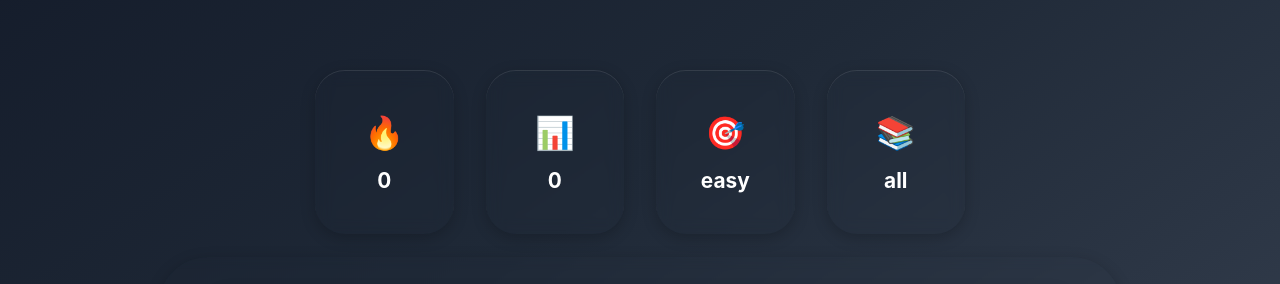
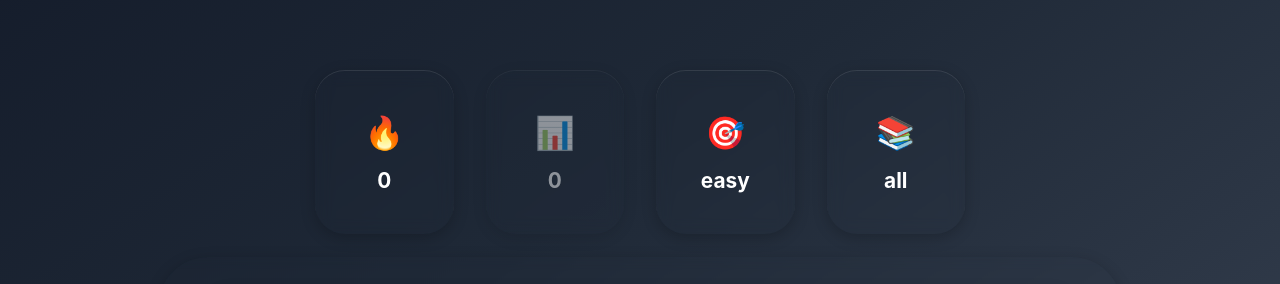
Before and after one commit to robertoandino/challenge-me, a React (Vite) app: page / in a window 1280 px wide. Shown: the part 283-567 px from the top of the page. Built offline with nearby package versions, Linux system fonts and the light colour scheme.

Commit message:
Update completed button is now disabled until challenge is generated.

```diff
--- a/src/pages/Home/Home.tsx
+++ b/src/pages/Home/Home.tsx
@@ -210,7 +210,7 @@ const Home: React.FC = () => {
                     value={completedCount}
                     onClick={handleCompletedClick}
                     info="Completed"
-                    disabled={isChallengeCompleted}
+                    disabled={!hasGenerated || isChallengeCompleted}
                 />
                 {showCompletedToast && (
                     <div className="completion-toast">✅ Challenge Completed!</div>
```
